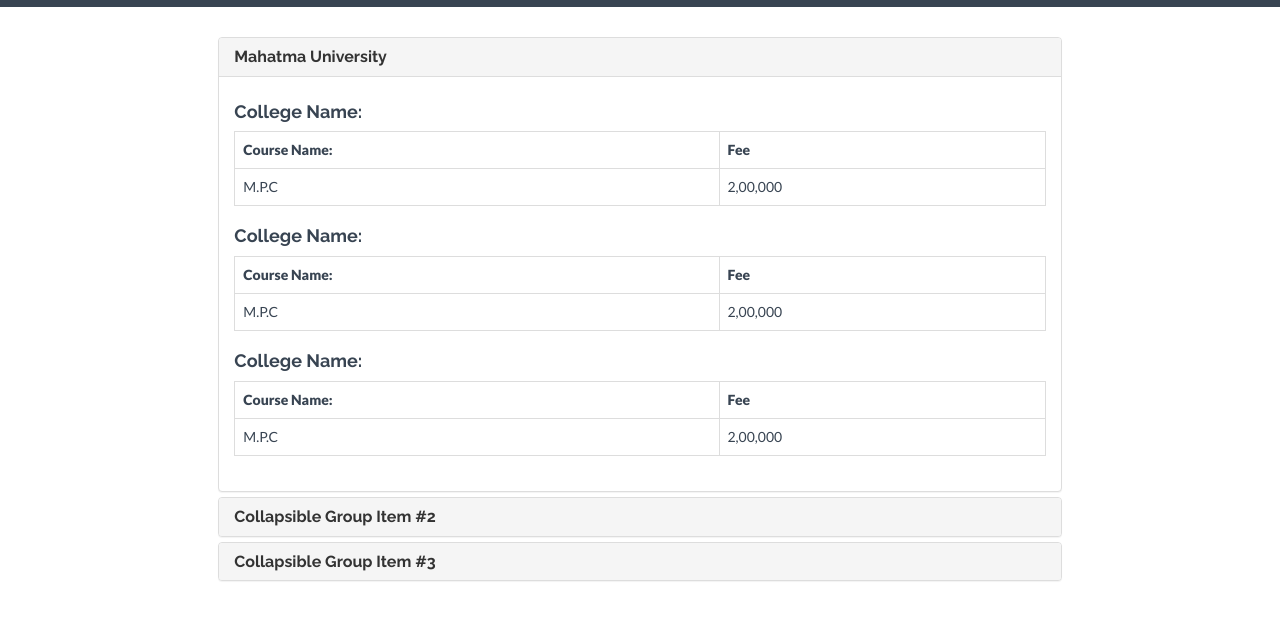
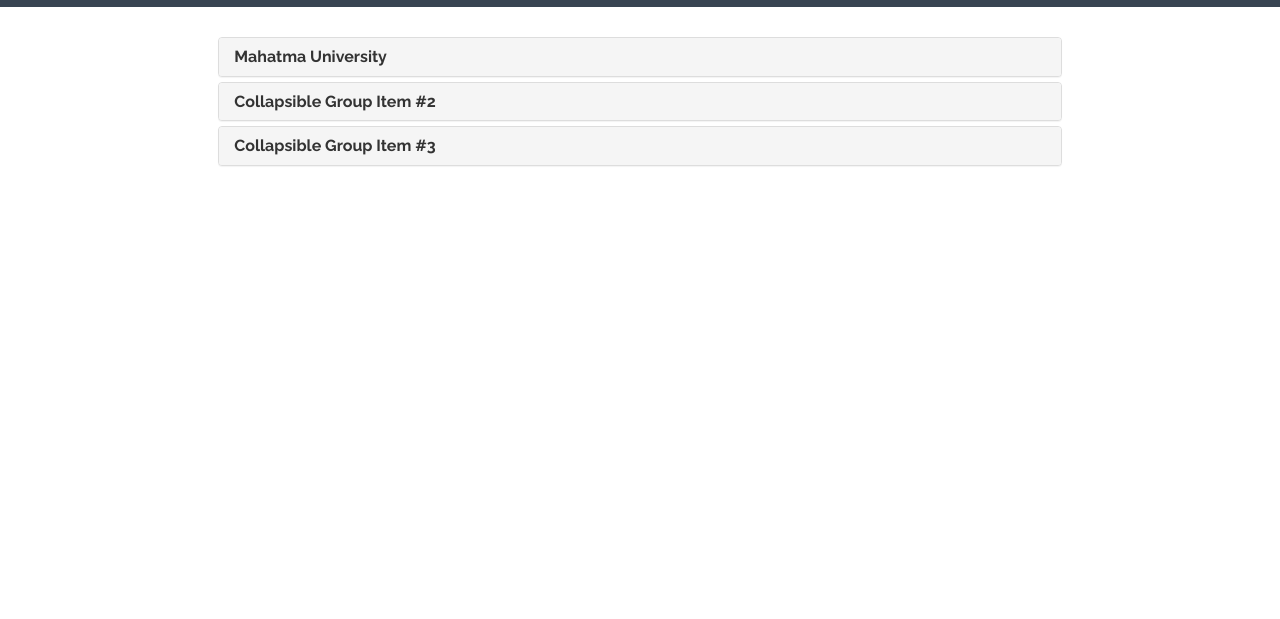
Before and after one commit to sasikanth513/konfido, a plain HTML site: page engList.html in a window 1280 px wide. Shown: the part 63-682 px from the top of the page. Drawn offline with nearby package versions, Linux system fonts and the light colour scheme.

```diff
--- a/engList.html
+++ b/engList.html
@@ -83,7 +83,7 @@
                         </a>
                       </h4>
                     </div>
-                    <div id="collapseOne" class="panel-collapse collapse in">
+                    <div id="collapseOne" class="panel-collapse collapse">
                       <div class="panel-body">
                         <h4>College Name:</h4>
                           <table class="table table-bordered">
```
